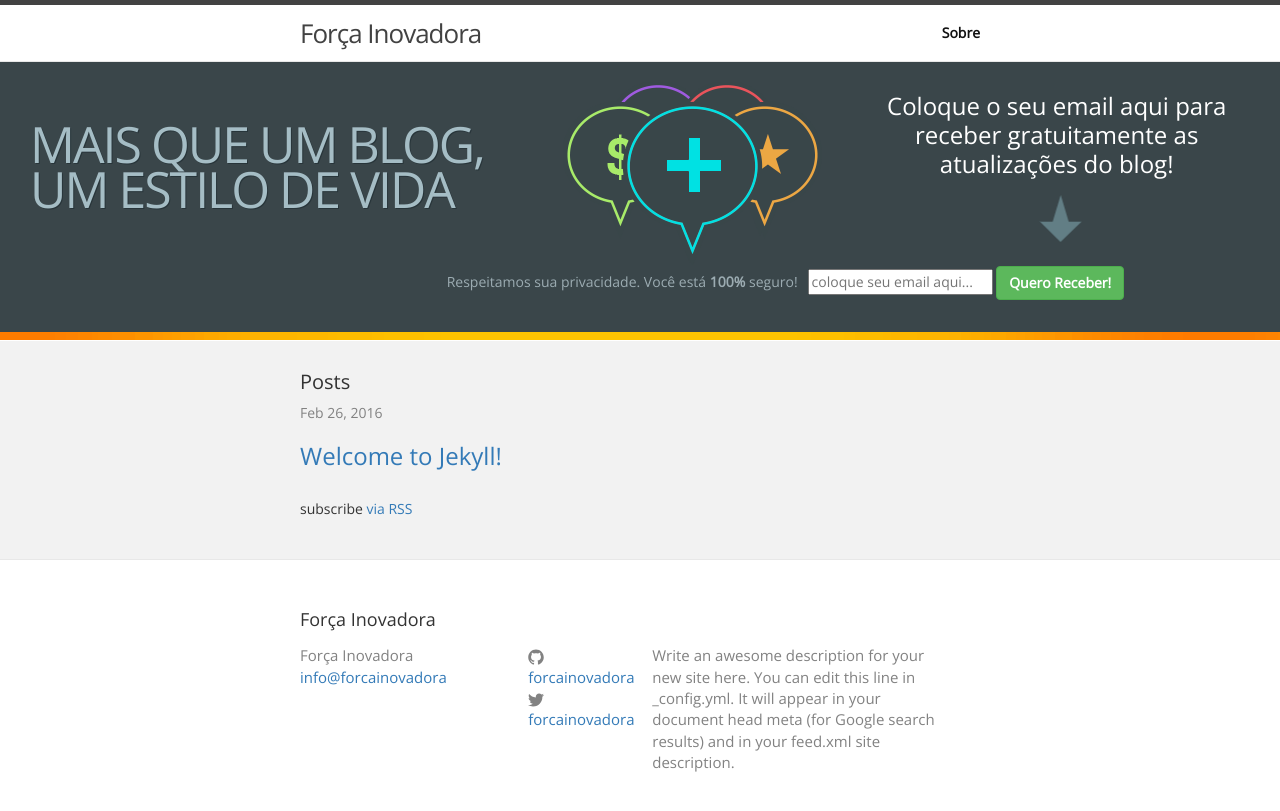
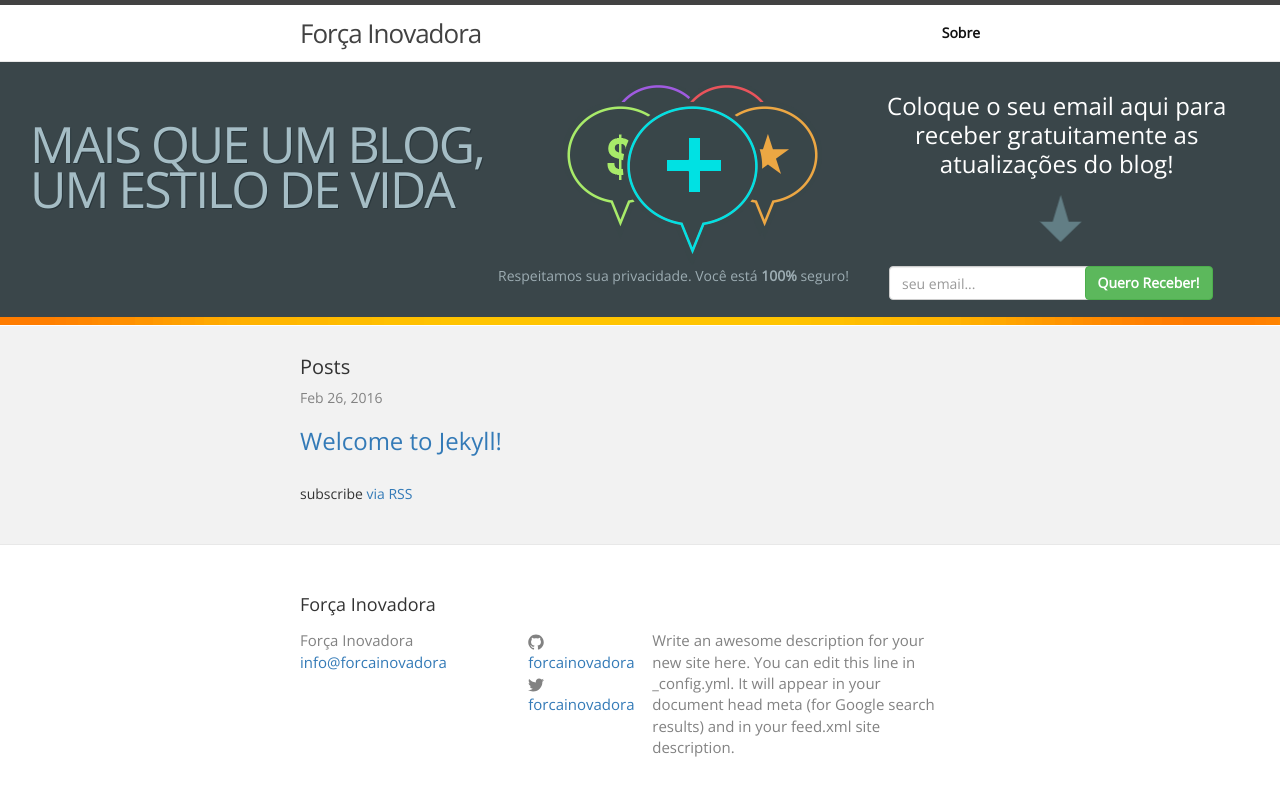
Before and after one commit to gabspereira/uniegabpereira.github.io, a Jekyll site: the page built from index.html, in a window 1280 px wide. Shown: the top 811 px of the page. Built offline with Jekyll 4.4.1, drawn with Linux system fonts in a browser that asks for light colours; nearby versions of some CDN libraries; comment, search, counter and statistics services are not loaded.

Commit message:
btn responsive

```diff
--- a/_includes/gatilho_principal.html
+++ b/_includes/gatilho_principal.html
@@ -41,13 +41,12 @@
 <div id="banner" class="col-md-12 col-xs-12">
 	<div class="col-md-5 block-center"><h1 id="banner_header">MAIS QUE UM BLOG, UM ESTILO DE VIDA</h1></div>
 	<div class="col-md-3 col-xs-12"><img class=" center-block" id="banner_img" src="img/mktmail.png"></div>
-	<div class="col-md-4"><p for="mce-EMAIL" id="banner_text">Coloque o seu email aqui para receber gratuitamente as atualizações do blog!</p></div>
-		<div id="banner_inferior" class="form-group col-md-8 col-md-offset-4 col-xs-12">
-			<form action="//forcainovadora.us13.list-manage.com/subscribe/post?u=642caad04f860b9c091295e15&amp;id=0de4b4bfcd" method="post" id="mc-embedded-subscribe-form" name="mc-embedded-subscribe-form" class="form-inline" target="_blank" novalidate>
-			    <span style="color: #9cacb2;margin-right: 10px;">Respeitamos sua privacidade. Você está<strong> 100% </strong>seguro!</span><input type="email" value="" name="EMAIL" class="email" id="mce-EMAIL" placeholder="coloque seu email aqui..." required>
-			    <!-- real people should not fill this in and expect good things - do not remove this or risk form bot signups-->
-			    		<div style="position: absolute; left: -5000px;" aria-hidden="true"><input type="email" name="b_642caad04f860b9c091295e15_0de4b4bfcd" tabindex="-1" value=""></div>
-			    		<input style="font-weight: 700;" type="submit" value="Quero Receber!" name="subscribe" id="mc-embedded-subscribe" class="btn btn-success">
+	<div class="col-md-4 col-xs-12"><p for="mce-EMAIL" id="banner_text">Coloque o seu email aqui para receber gratuitamente as atualizações do blog!</p></div>
+		<div id="banner_inferior">
+			<form class="form-inline" action="//forcainovadora.us13.list-manage.com/subscribe/post?u=642caad04f860b9c091295e15&amp;id=0de4b4bfcd" method="post" name="mc-embedded-subscribe-form" target="_blank" novalidate>
+			    <div class="col-md-6 col-xs-12 form-group"><span style="color: #9cacb2;margin-right: 10px;">Respeitamos sua privacidade. Você está<strong> 100% </strong>seguro!</span></div>
+						<div class="col-md-3 col-xs-12"><input type="email" class="form-control" id="exampleInputEmail1" value="" name="EMAIL" placeholder="seu email..." required></div>
+			    		<div class="col-md-3 col-xs-12"><input style="font-weight: 700;" type="submit" value="Quero Receber!" name="subscribe" class="btn btn-success block-center"></div>
 
 					</div>
 			</form>
```
Also changed, not shown: 3 other files.
